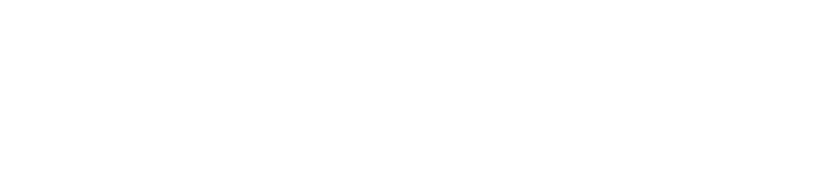
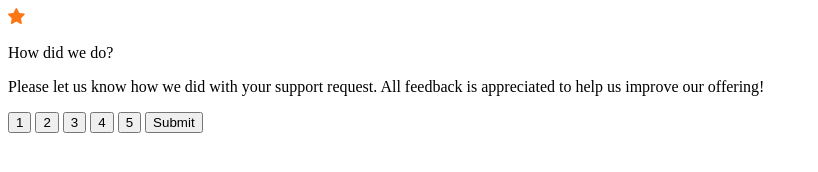
Before and after one commit to b-capra/interactive-rating, a plain HTML site: page index.html in a window 1280 px wide. Shown: the whole page, without its empty margins (0-818 px from the left). Drawn offline with Linux system fonts and the light colour scheme.

Commit message:
Add base state HTML

```diff
--- a/index.html
+++ b/index.html
@@ -12,6 +12,16 @@
   <link href="https://fonts.googleapis.com/css2?family=Overpass:wght@400;700&display=swap" rel="stylesheet">
 </head>
 <body>
-
+  <div class="card">
+    <img src="./img/icon-star.svg">
+    <p class="title">How did we do?</p>
+    <p class="para">Please let us know how we did with your support request. All feedback is appreciated to help us improve our offering!</p>
+    <button class="rating">1</button>
+    <button class="rating">2</button>
+    <button class="rating">3</button>
+    <button class="rating">4</button>
+    <button class="rating">5</button>
+    <button class="submit" type="submit">Submit</button>
+  </div>
 </body>
 </html>
```
